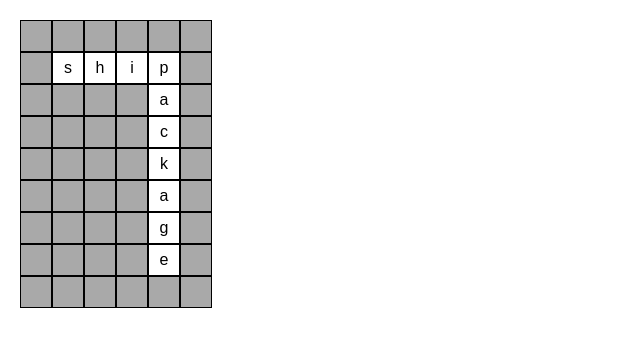
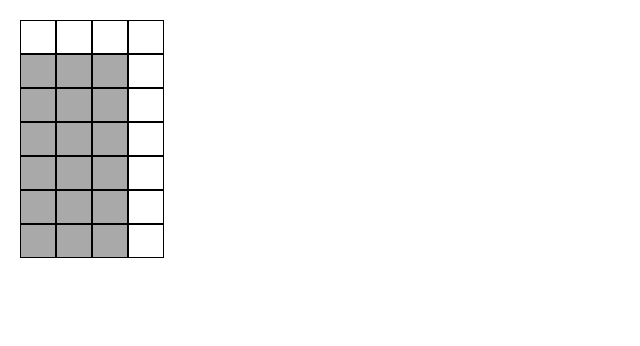
Before and after one commit to MERN-ing-the-midnight-oil/CruxWeb, a React (Create React App) app: page / in a window 1280 px wide. Shown: the top 346 px of the page, without its empty margins (0-640 px from the left). Built offline with nearby package versions, Linux system fonts and the light colour scheme.

Commit message:
green styling for correct guesses

```diff
--- a/src/App.css
+++ b/src/App.css
@@ -1,5 +1,14 @@
-/* Add these styles to App.css */
+.correct-guess {
+  background-color: lightgreen; /* Light green background for correct guesses */
+}
 
+.word-cell {
+  /* Styles for cells that are part of a word but not correctly guessed yet */
+}
+
+.empty-cell {
+  background-color: darkgrey; /* Dark grey background for empty cells */
+}
 .game-board {
   display: flex;
   flex-direction: column;
--- a/src/GameBoard.js
+++ b/src/GameBoard.js
@@ -1,61 +1,81 @@
-import React from "react";
-import level1 from "./levels/level1"; // Adjust the path as necessary
+import React, { useState, useEffect } from "react";
+import level1 from "./levels/level1";
 
 const GameBoard = () => {
-	let maxX = 0;
-	let maxY = 0;
+	const [guesses, setGuesses] = useState({});
 
-	// First, find the maximum extents of the grid needed by the words
+	useEffect(() => {
+		const initialGuesses = {};
+		// Pre-fill the correct answers in the state for comparison (hidden from user initially)
 		level1.words.forEach(({ word, start, direction }) => {
-		if (direction === "across") {
-			maxX = Math.max(maxX, start.x + word.length); // Rightward extension
-			maxY = Math.max(maxY, start.y + 1); // Downward extension for words going across
-		} else {
-			// 'down'
-			maxX = Math.max(maxX, start.x + 1); // Rightward extension for words going down
-			maxY = Math.max(maxY, start.y + word.length); // Downward extension
+			let [x, y] = [start.x + 1, start.y + 1]; // Adjusted for margin
+			for (let char of word) {
+				const key = `${y}-${x}`;
+				initialGuesses[key] = { answer: char.toUpperCase(), guess: "" }; // Store both the correct answer and user guess
+				direction === "across" ? x++ : y++;
 			}
 		});
+		setGuesses(initialGuesses);
+	}, []);
 
-	// Adjust maxX and maxY to add padding on the right and bottom
-	maxX += 2; // Add 2 to include initial left padding and right padding
-	maxY += 2; // Add 2 to include initial top padding and bottom padding
+	// Handle input change by updating the guesses state with the user's input
+	const handleInputChange = (e, key) => {
+		const newGuess = e.target.value.slice(-1).toUpperCase(); // Ensure uppercase for consistency
+		setGuesses((prevGuesses) => ({
+			...prevGuesses,
+			[key]: { ...prevGuesses[key], guess: newGuess }, // Update only the guess part
+		}));
+	};
 
-	// Initialize the grid with padding accounted for
-	let grid = Array.from({ length: maxY }, () =>
-		Array.from({ length: maxX }, () => "")
-	);
+	// Render the game board dynamically based on the level configuration
+	const renderGrid = () => {
+		let maxX = 0,
+			maxY = 0;
 
-	// Place words on the grid, adjusting for the initial top and left padding
-	level1.words.forEach(({ word, start, direction }) => {
-		let [x, y] = [start.x + 1, start.y + 1]; // Start positions adjusted for initial padding
-		word.split("").forEach((letter) => {
-			grid[y][x] = letter;
-			if (direction === "across") {
-				x += 1;
-			} else {
-				y += 1;
-			}
-		});
+		// Determine the grid size dynamically
+		Object.keys(guesses).forEach((key) => {
+			const [y, x] = key.split("-").map(Number);
+			maxX = Math.max(maxX, x);
+			maxY = Math.max(maxY, y);
 		});
 
-	return (
-		<div className="game-board">
-			{grid.map((row, rowIndex) => (
+		const grid = [];
+
+		for (let y = 1; y <= maxY; y++) {
+			const row = [];
+			for (let x = 1; x <= maxX; x++) {
+				const key = `${y}-${x}`;
+				const cell = guesses[key];
+				const isCorrectGuess = cell && cell.guess === cell.answer;
+				const cellClass = `grid-cell ${
+					cell ? (isCorrectGuess ? "correct-guess" : "word-cell") : "empty-cell"
+				}`;
+
+				row.push(
+					<input
+						key={key}
+						type="text"
+						className={cellClass}
+						value={cell ? cell.guess : ""}
+						onChange={(e) => handleInputChange(e, key)}
+						maxLength="1"
+						disabled={!cell}
+					/>
+				);
+			}
+			grid.push(
 				<div
-					key={rowIndex}
+					key={y}
 					className="grid-row">
-					{row.map((cell, cellIndex) => (
-						<div
-							key={cellIndex}
-							className={`grid-cell ${cell ? "" : "empty-cell"}`}>
-							{cell || " "} {/* Render space for layout if cell is empty */}
-						</div>
-					))}
-				</div>
-			))}
+					{row}
 				</div>
 			);
+		}
+
+		return grid;
+	};
+
+	return <div className="game-board">{renderGrid()}</div>;
 };
 
 export default GameBoard;
```
Also changed, not shown: src/GameBoard copy.js (added, +61 -0 lines). Lines whose indentation alone changed are shown as unchanged.
